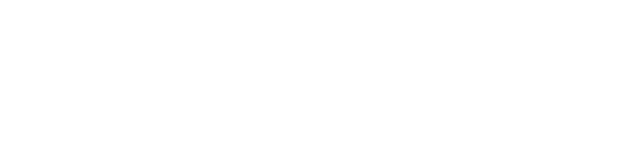
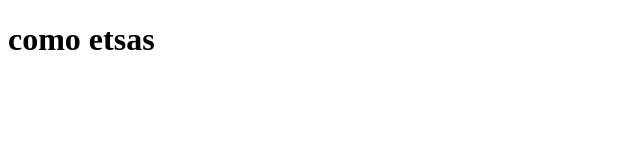
Before and after one commit to DEPROCODIGO/porfavor, a plain HTML site: page index.html in a window 1280 px wide. Shown: the whole page, without its empty margins (0-640 px from the left). Drawn offline with Linux system fonts and the light colour scheme.

Commit message:
que tienes

```diff
--- a/index.html
+++ b/index.html
@@ -7,6 +7,7 @@
     <title>hola david</title>
 </head>
 <body>
+    <h1>como etsas</h1>
 
 </body>
 </html>
```
